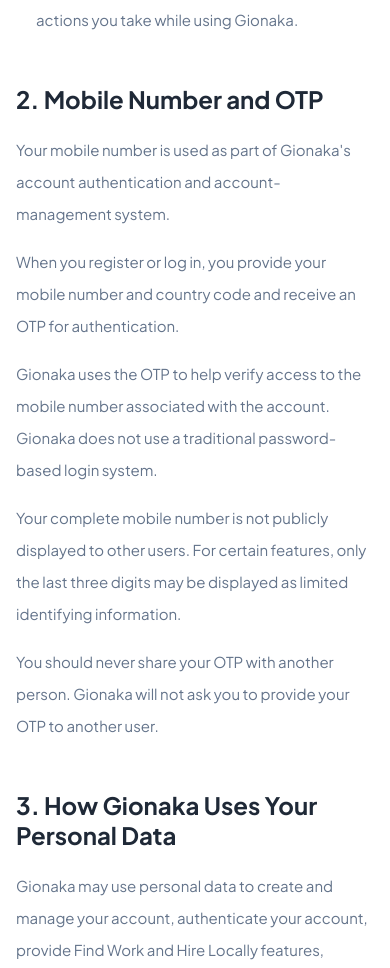
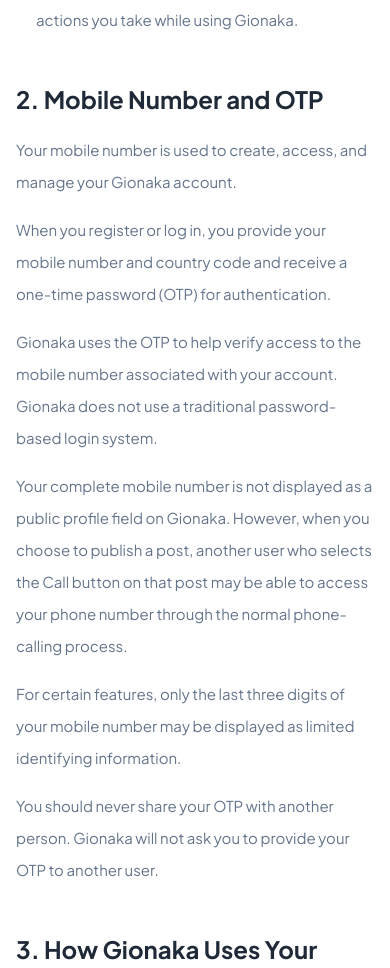
Before and after one commit to mdnooralom9/gionaka, a Next.js app: page /privacy in a window 390 px wide. Shown: the part 1500-2468 px from the top of the page. Built offline with nearby package versions, Linux system fonts and the light colour scheme.

Commit message:
feat: enhance mobile number and OTP privacy details in privacy policy
Co-authored-by: mdnooralom9 <221815142+mdnooralom9@users.noreply.github.com>

```diff
--- a/app/privacy/page.tsx
+++ b/app/privacy/page.tsx
@@ -25,7 +25,14 @@ const sections = [
     "Activity information — such as Call History, Favorites, reports submitted by you, and other actions you take while using Gionaka.",
   ],
 ],
-  ['2. Mobile Number and OTP', ["Your mobile number is used as part of Gionaka's account authentication and account-management system.", 'When you register or log in, you provide your mobile number and country code and receive an OTP for authentication.', 'Gionaka uses the OTP to help verify access to the mobile number associated with the account. Gionaka does not use a traditional password-based login system.', 'Your complete mobile number is not publicly displayed to other users. For certain features, only the last three digits may be displayed as limited identifying information.', 'You should never share your OTP with another person. Gionaka will not ask you to provide your OTP to another user.'], []],
+  ['2. Mobile Number and OTP', [
+  "Your mobile number is used to create, access, and manage your Gionaka account.",
+  "When you register or log in, you provide your mobile number and country code and receive a one-time password (OTP) for authentication.",
+  "Gionaka uses the OTP to help verify access to the mobile number associated with your account. Gionaka does not use a traditional password-based login system.",
+  "Your complete mobile number is not displayed as a public profile field on Gionaka. However, when you choose to publish a post, another user who selects the Call button on that post may be able to access your phone number through the normal phone-calling process.",
+  "For certain features, only the last three digits of your mobile number may be displayed as limited identifying information.",
+  "You should never share your OTP with another person. Gionaka will not ask you to provide your OTP to another user.",
+], [] ],
   ['3. How Gionaka Uses Your Personal Data', ['Gionaka may use personal data to create and manage your account, authenticate your account, provide Find Work and Hire Locally features, provide relevant nearby results, process selections, support location-based functionality, facilitate calls, maintain Call History and Favorites, process reports, prevent spam, abuse, fraud, and misuse, maintain security, improve Gionaka, provide and measure advertising, comply with legal obligations, and protect the rights and safety of Gionaka and its users.'], []],
   ['4. Location Information', ['Location is an important part of Gionaka\'s local-search functionality. Gionaka may use your location to find relevant nearby results, determine a relevant nearby city or area, support Find Work and Hire Locally, and improve location-based results.', 'You may manually select a location where the relevant feature allows you to do so. Your exact latitude and longitude are not publicly displayed to other users. Other users may receive location-related information such as a relevant city or area. Gionaka does not use your location to continuously track your movements in the background for ordinary use.'], []],
   ['5. Information Visible to Other Users', ['Gionaka is designed to connect users for relevant local work and hiring opportunities. When necessary for a particular feature, limited information may be shown to another user.'], ['Gender', 'Last three digits of a mobile number', 'Category and subcategory', 'Location-related information', 'Favorite count', 'Call-related functionality', 'Information associated with a relevant activity or listing']],
```
